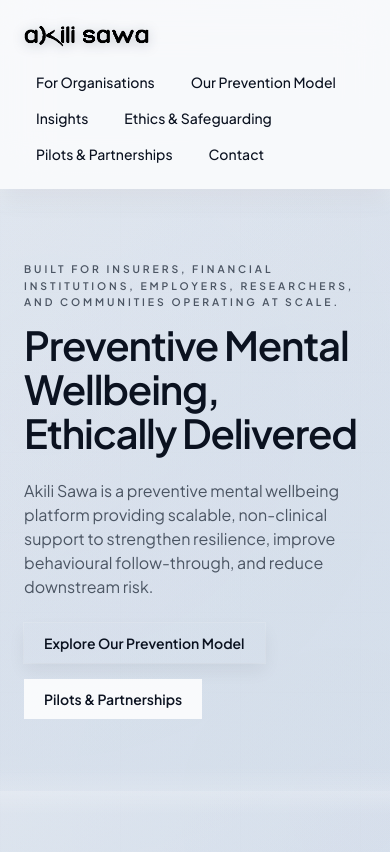
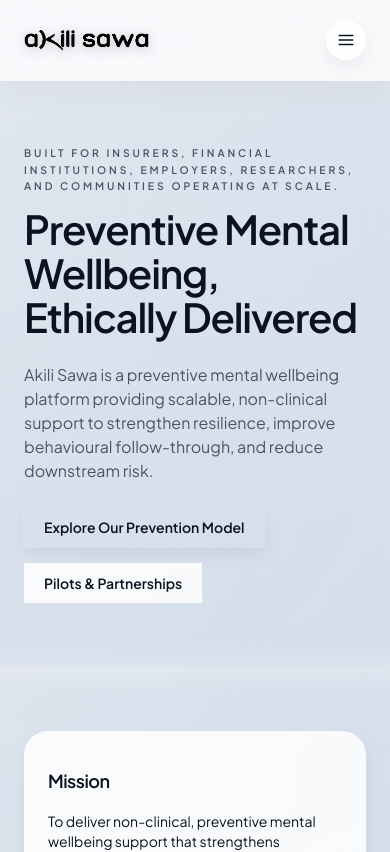
Before and after one commit to AustinMunene/Akilisawa, a React (Vite) app: page /about in a window 390 px wide. Shown: the top 852 px of the page. Built offline with nearby package versions, Linux system fonts and the light colour scheme.

Commit message:
Ui improvements

```diff
--- a/src/components/layout/Navigation.tsx
+++ b/src/components/layout/Navigation.tsx
@@ -4,6 +4,7 @@
 
 const Navigation = () => {
   const [isScrolled, setIsScrolled] = useState(false);
+  const [isMenuOpen, setIsMenuOpen] = useState(false);
 
   useEffect(() => {
     const onScroll = () => setIsScrolled(window.scrollY > 12);
@@ -15,6 +16,7 @@
   // Dark mode toggle temporarily disabled.
 
   return (
+    <>
       <header
         className={`sticky top-0 z-40 border-b border-transparent backdrop-blur-xl transition ${
           isScrolled
@@ -22,18 +24,18 @@
             : "bg-white/80 shadow-[0_10px_24px_rgba(15,23,42,0.06)]"
         }`}
       >
-      <div className="mx-auto flex w-full max-w-7xl flex-wrap items-center justify-between gap-4 px-6 py-5">
+        <div className="mx-auto flex w-full max-w-7xl items-center justify-between gap-4 px-6 py-5">
           <Link to="/" className="flex items-center">
             <img
               src="/akili-sawa-logo.png"
               alt="Akili Sawa"
               loading="eager"
               decoding="async"
-            className="h-8 w-auto brightness-0 drop-shadow-[0_2px_6px_rgba(15,23,42,0.25)] dark:brightness-100 dark:invert"
+              className="h-8 w-auto brightness-0 drop-shadow-[0_2px_6px_rgba(15,23,42,0.25)]"
             />
           </Link>
-        <div className="flex flex-wrap items-center gap-3">
-          <nav className="flex flex-wrap items-center gap-x-3 gap-y-2 text-sm font-medium">
+          <div className="flex items-center gap-3">
+            <nav className="hidden items-center gap-x-3 text-sm font-medium md:flex">
               {navLinks.map((link) => (
                 <NavLink
                   key={link.path}
@@ -41,7 +43,7 @@
                   className={({ isActive }) =>
                     `rounded-full px-3 py-1 transition ${
                       isActive
-                      ? "bg-accent/15 text-accent shadow-[0_8px_16px_rgba(27,49,75,0.1)] ring-1 ring-accent/20 font-semibold dark:bg-accent/20"
+                        ? "bg-accent/15 text-accent shadow-[0_8px_16px_rgba(27,49,75,0.1)] ring-1 ring-accent/20 font-semibold"
                         : "text-muted hover:text-text"
                     }`
                   }
@@ -50,10 +52,81 @@
                 </NavLink>
               ))}
             </nav>
-          {/* Dark mode toggle hidden for now */}
+            <button
+              type="button"
+              aria-label="Toggle navigation menu"
+              aria-expanded={isMenuOpen}
+              onClick={() => setIsMenuOpen((open) => !open)}
+              className="inline-flex h-10 w-10 items-center justify-center rounded-full bg-white/70 text-text shadow-[0_8px_18px_rgba(15,23,42,0.06)] transition hover:-translate-y-0.5 hover:shadow-[0_12px_24px_rgba(15,23,42,0.08)] focus-visible:outline-none focus-visible:ring-2 focus-visible:ring-accent/40 md:hidden"
+            >
+              {isMenuOpen ? (
+                <svg
+                  width="18"
+                  height="18"
+                  viewBox="0 0 24 24"
+                  fill="none"
+                  stroke="currentColor"
+                  strokeWidth="2"
+                  strokeLinecap="round"
+                  strokeLinejoin="round"
+                  aria-hidden="true"
+                >
+                  <path d="M18 6 6 18" />
+                  <path d="m6 6 12 12" />
+                </svg>
+              ) : (
+                <svg
+                  width="18"
+                  height="18"
+                  viewBox="0 0 24 24"
+                  fill="none"
+                  stroke="currentColor"
+                  strokeWidth="2"
+                  strokeLinecap="round"
+                  strokeLinejoin="round"
+                  aria-hidden="true"
+                >
+                  <line x1="3" x2="21" y1="6" y2="6" />
+                  <line x1="3" x2="21" y1="12" y2="12" />
+                  <line x1="3" x2="21" y1="18" y2="18" />
+                </svg>
+              )}
+            </button>
           </div>
         </div>
       </header>
+
+      {isMenuOpen ? (
+        <div className="fixed inset-0 z-50 bg-black/20 backdrop-blur-sm md:hidden">
+          <button
+            type="button"
+            aria-label="Close navigation menu"
+            onClick={() => setIsMenuOpen(false)}
+            className="absolute inset-0 h-full w-full"
+          />
+          <div className="absolute right-4 top-20 z-10 w-[min(90vw,320px)] rounded-3xl bg-white/95 p-4 shadow-[0_20px_50px_rgba(15,23,42,0.18)]">
+            <nav className="flex flex-col gap-2 text-sm font-medium">
+              {navLinks.map((link) => (
+                <NavLink
+                  key={link.path}
+                  to={link.path}
+                  onClick={() => setIsMenuOpen(false)}
+                  className={({ isActive }) =>
+                    `rounded-2xl px-4 py-2 transition ${
+                      isActive
+                        ? "bg-accent/15 text-accent ring-1 ring-accent/20 font-semibold"
+                        : "text-muted hover:text-text"
+                    }`
+                  }
+                >
+                  {link.label}
+                </NavLink>
+              ))}
+            </nav>
+          </div>
+        </div>
+      ) : null}
+    </>
   );
 };
 
--- a/src/components/ui/Card.tsx
+++ b/src/components/ui/Card.tsx
@@ -10,7 +10,7 @@
 const Card = ({ title, eyebrow, children, className }: CardProps) => {
   return (
     <div
-      className={`rounded-3xl bg-white/85 p-6 shadow-float backdrop-blur transition hover:-translate-y-0.5 hover:shadow-floatHover dark:bg-panel/85 dark:shadow-[0_12px_26px_rgba(0,0,0,0.22)] dark:hover:shadow-[0_16px_32px_rgba(0,0,0,0.28)] ${className ?? ""}`}
+      className={`rounded-3xl bg-white/85 p-6 shadow-[0_8px_18px_rgba(15,23,42,0.05)] transition hover:shadow-[0_10px_22px_rgba(15,23,42,0.06)] dark:bg-panel/85 dark:shadow-[0_10px_20px_rgba(0,0,0,0.16)] dark:hover:shadow-[0_12px_24px_rgba(0,0,0,0.2)] ${className ?? ""}`}
     >
       {eyebrow ? (
         <p className="text-xs font-semibold uppercase tracking-[0.2em] text-muted">
--- a/src/components/ui/ImagePanel.tsx
+++ b/src/components/ui/ImagePanel.tsx
@@ -14,8 +14,7 @@
   const resolvedSrc = src ?? fallbackImage;
   return (
     <div className={`w-full ${className ?? ""}`}>
-      <div className="relative aspect-[4/3] w-full overflow-hidden rounded-3xl bg-white/80 shadow-float dark:bg-panel/80 dark:shadow-[0_12px_28px_rgba(0,0,0,0.22)]">
-        <div className="pointer-events-none absolute inset-0 bg-gradient-to-br from-[rgba(244,247,251,0.7)] via-transparent to-transparent dark:from-[rgba(18,24,38,0.75)]" />
+      <div className="relative aspect-[4/3] w-full overflow-hidden rounded-3xl bg-white/80 shadow-[0_8px_18px_rgba(15,23,42,0.05)] dark:bg-panel/80 dark:shadow-[0_10px_20px_rgba(0,0,0,0.16)]">
         <img
           src={resolvedSrc}
           alt={alt}
--- a/src/pages/EvidenceImpact.tsx
+++ b/src/pages/EvidenceImpact.tsx
@@ -86,6 +86,7 @@
       </SectionBackground>
 
       <SectionBackground variant="soft" className="pt-0">
+        <div className="grid gap-8 lg:grid-cols-2 lg:items-start">
           <div className="space-y-4">
             <h2>Evaluation &amp; Learning Methods</h2>
             <p className="max-w-3xl text-base text-muted md:text-lg">
@@ -103,9 +104,6 @@
               governance, and participant protection.
             </p>
           </div>
-      </SectionBackground>
-
-      <SectionBackground variant="mid" className="pt-0">
           <div className="space-y-4">
             <h2>Research &amp; Learning Partnerships</h2>
             <p className="max-w-3xl text-base text-muted md:text-lg">
@@ -118,9 +116,11 @@
               and under appropriate confidentiality arrangements.
             </p>
           </div>
+        </div>
       </SectionBackground>
 
-      <SectionBackground variant="dark-soft" className="pt-0">
+      <SectionBackground variant="mid" className="pt-0">
+        <div className="grid gap-8 lg:grid-cols-[1.1fr_0.9fr] lg:items-start">
           <div className="space-y-4">
             <h2>Early Impact Signals</h2>
             <p className="max-w-3xl text-base text-muted md:text-lg">
@@ -132,16 +132,15 @@
                 settings
               </li>
               <li>Engagement across low-bandwidth digital channels</li>
-            <li>Institutional uptake through paid pilots and research collaborations</li>
+              <li>
+                Institutional uptake through paid pilots and research collaborations
+              </li>
             </ul>
             <p className="text-sm text-muted">
               Comprehensive impact metrics will be shared as pilots mature and
               evaluations are completed.
             </p>
           </div>
-      </SectionBackground>
-
-      <SectionBackground variant="soft" className="pt-0">
           <Card>
             <div className="space-y-4">
               <h2 className="text-xl">What We Do Not Claim</h2>
@@ -153,6 +152,7 @@
               </ul>
             </div>
           </Card>
+        </div>
       </SectionBackground>
 
       <SectionBackground variant="gradient">
--- a/src/styles/globals.css
+++ b/src/styles/globals.css
@@ -200,14 +200,20 @@
     max-width: 80rem;
     padding-left: 1.5rem;
     padding-right: 1.5rem;
-    padding-top: 4.5rem;
-    padding-bottom: 4.5rem;
+    padding-top: 4rem;
+    padding-bottom: 4rem;
+  }
+
+  .section-wrap ul {
+    list-style: disc;
+    list-style-position: outside;
+    padding-left: 1.25rem;
   }
 
   @media (min-width: 768px) {
     .section-wrap {
-      padding-top: 5.5rem;
-      padding-bottom: 5.5rem;
+      padding-top: 5rem;
+      padding-bottom: 5rem;
     }
   }
 
```
Also changed, not shown: src/pages/Privacy.tsx (+10 -11 lines), src/pages/SafeguardingFramework.tsx (+10 -13 lines), src/pages/Terms.tsx (+11 -13 lines), vercel.json. Lines whose indentation alone changed are shown as unchanged.
